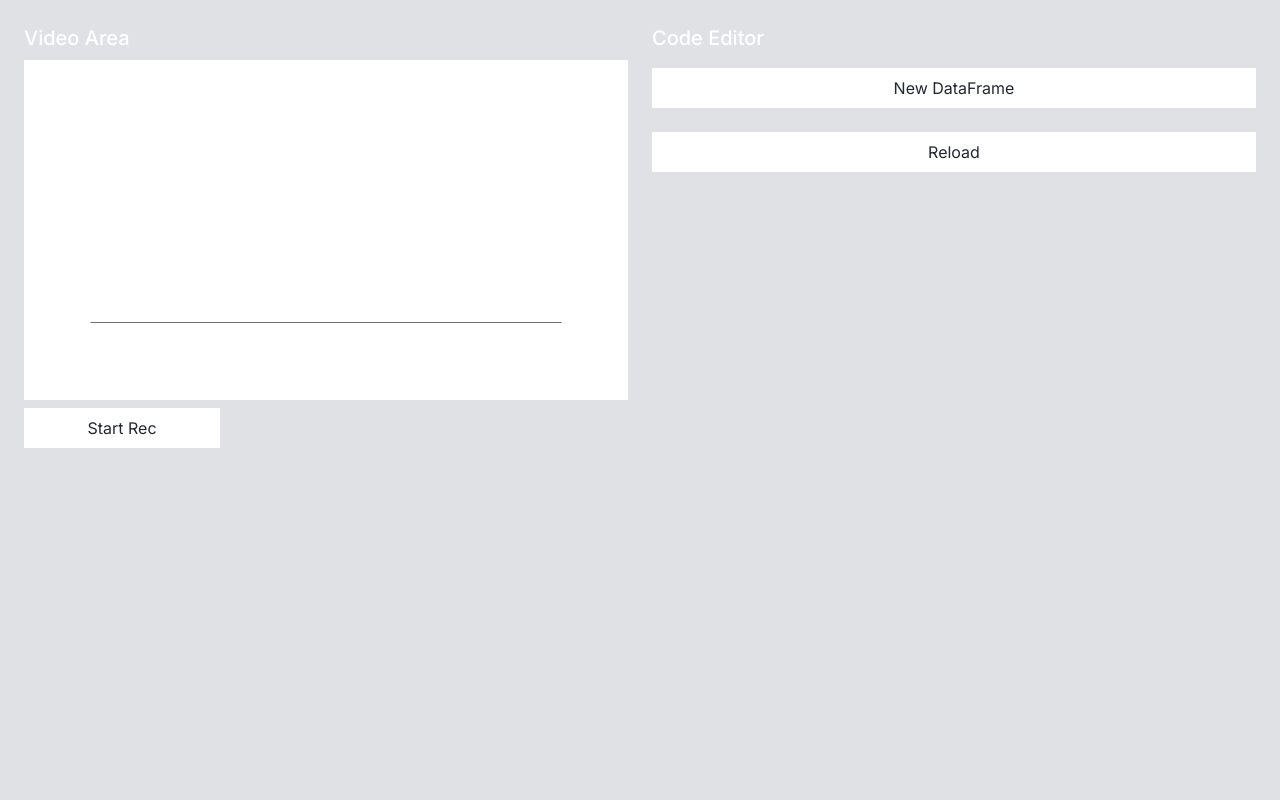
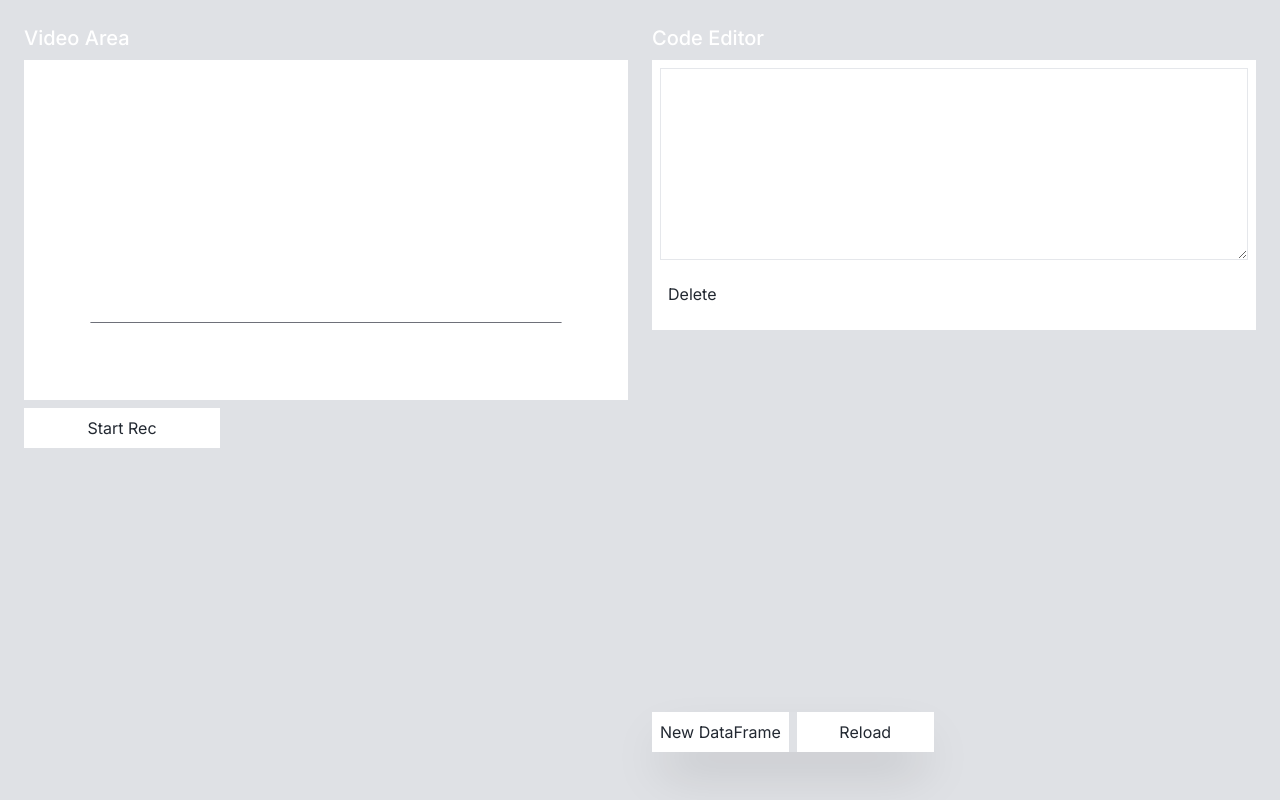
Before and after one commit to aiokr/DataMotion, a Next.js app: page / in a window 1280 px wide. Built offline with nearby package versions, Linux system fonts and the light colour scheme.

Commit message:
完成删除数据帧

```diff
--- a/src/app/page.js
+++ b/src/app/page.js
@@ -28,39 +28,48 @@ export function HomePage() {
   });
 
   const chartRef = useRef(null);// 使用useRef Hook创建一个引用，用于存储图表实例
-  const [frameCount, setFrameCount] = useState(1);// 使用useState Hook初始化代码编辑器的数量
+
+
+  const [frameCount, setFrameCount] = useState(0); // 使用一个计数器来生成唯一的key
+  const [frames, setFrames] = useState([1]); // 新增状态变量frames
   const frameRefs = useRef([]);// 使用useRef Hook创建一个引用，用于存储所有代码编辑器的引用
 
   // 定义一个函数，用于处理点击Reload按钮的事件
 const handleClick = () => {
   let i = 0;
   const interval = setInterval(() => {
-      if (i >= frameRefs.current.length) {
+    if (i >= frames.length) {
       clearInterval(interval);
       return;
     }
     try {
-        const newOption = eval(`(${frameRefs.current[i].current.value})`);  // 尝试解析代码编辑器中的内容为JavaScript对象
-        chartRef.current.setOption(newOption, true);  // 使用新的配置更新图表
+      const newOption = eval(`(${frameRefs.current[frames[i]].current.value})`);
+      chartRef.current.setOption(newOption, true);
     } catch (error) {
-        console.error('Invalid option:', error);// 如果解析失败，打印错误信息
+      console.error('Invalid option:', error);
     }
     i++;
   }, 5000);
 };
 
+  //数据帧的增加与删除
+  const handleNewFrame = () => {
+    setFrameCount(prevCount => prevCount + 1); // 每次添加一个新元素时，都增加计数器的值
+    setFrames(prevFrames => [...prevFrames, frameCount]); // 使用计数器的值作为新元素的key
+  };
+
+  const handleDeleteFrame = (keyToDelete) => {
+    setFrames(prevFrames => prevFrames.filter(key => key !== keyToDelete));
+    const indexToDelete = frameRefs.current.findIndex((ref, index) => frames[index] === keyToDelete);
+    frameRefs.current.splice(indexToDelete, 1);
+  };
 
 
   useEffect(() => {
-    while (frameRefs.current.length < frameCount) {
-      frameRefs.current.push({ current: null });// 如果代码编辑器的数量增加，添加新的引用
+    while (frameRefs.current.length < frames.length) {
+      frameRefs.current.push({ current: null });
     }
-  }, [frameCount]);// 当frameCount变化时，重新执行这个effect
-
-  // 定义一个函数，用于处理点击New DataFrame按钮的事件
-  const handleNewFrame = () => {
-    setFrameCount(prevCount => prevCount + 1);// 增加代码编辑器的数量
-  };
+  }, [frames.length]);
 
   return (
     <main className="grid grid-cols-12 min-h-screen gap-6 p-6">
@@ -74,13 +83,20 @@ export function HomePage() {
         </div>
       </div>
       <section id="EditArea" className='col-span-6'>
-        <div className='text-xl font-medium text-white pb-2'>Code Editor</div><div className='grid grid-cols-3 gap-2'>
-          {frameRefs.current.map((ref, index) => (
-            <textarea key={index} ref={ref} className='w-full aspect-video bg-white p-2 block col-span-3' />
+        <div className='text-xl font-medium text-white pb-2'>Code Editor</div>
+        <div id='EditFloatButton' className='grid grid-cols-2 gap-2 fixed z-10 w-auto shadow-2xl bottom-12'>
+          <button onClick={handleNewFrame} className='p-2 flex flex-col items-center bg-white'>New DataFrame</button>
+          <button onClick={handleClick} className='p-2 flex flex-col items-center bg-white'>Reload</button>
+        </div>
+        <div className='grid grid-cols-3 gap-2'>
+          {frames.map((key) => (
+            <div key={key} className='w-full  bg-white p-2 block col-span-3'>
+              <textarea ref={ref => frameRefs.current[key] = ref} className='border w-full h-48 p-2' />
+              <button onClick={() => handleDeleteFrame(key)} className='p-2 my-2 flex flex-col items-center bg-white'>Delete</button>
+            </div>
           ))}
-          <button onClick={handleNewFrame} className='p-2 my-2 flex flex-col items-center bg-white col-span-3'>New DataFrame</button>
-          <button onClick={handleClick} className='p-2 my-2 flex flex-col items-center bg-white col-span-3'>Reload</button>
         </div>
+
       </section>
     </main>
   );
```
Lines whose indentation alone changed are shown as unchanged.
